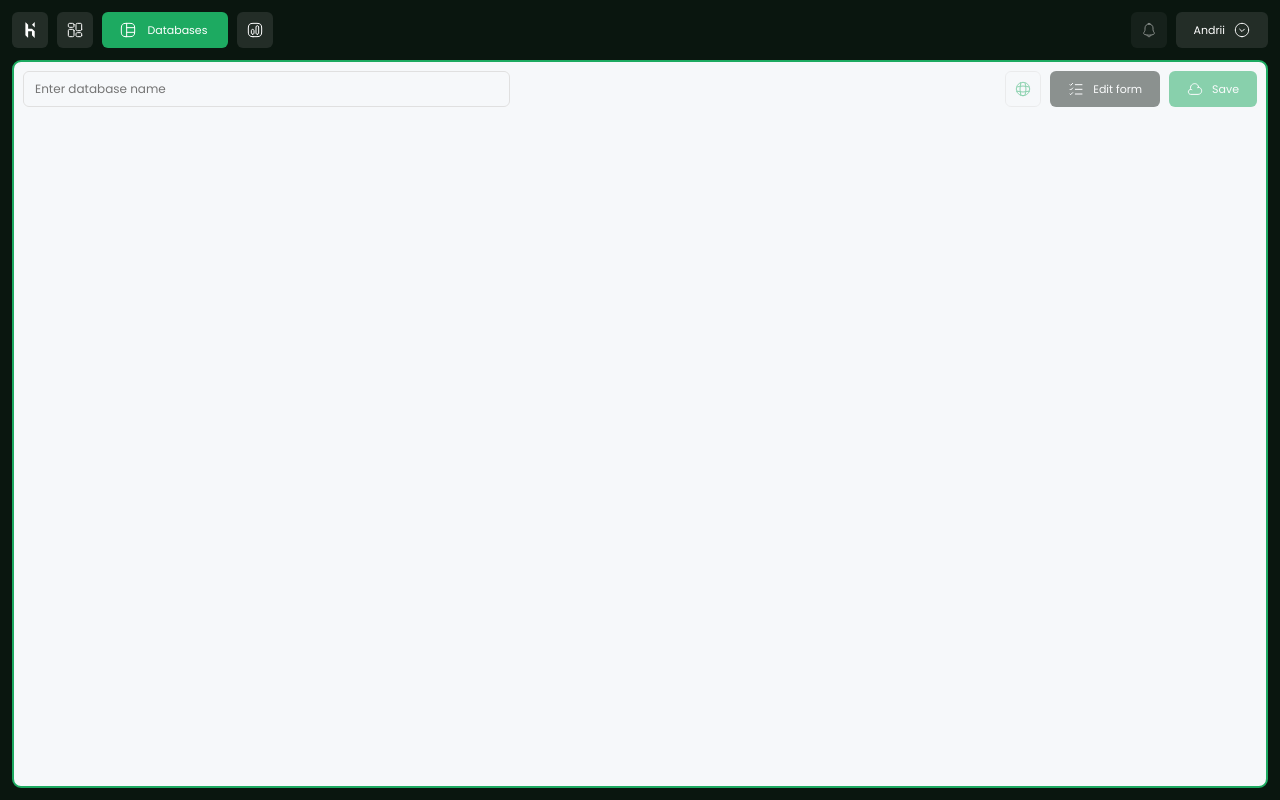
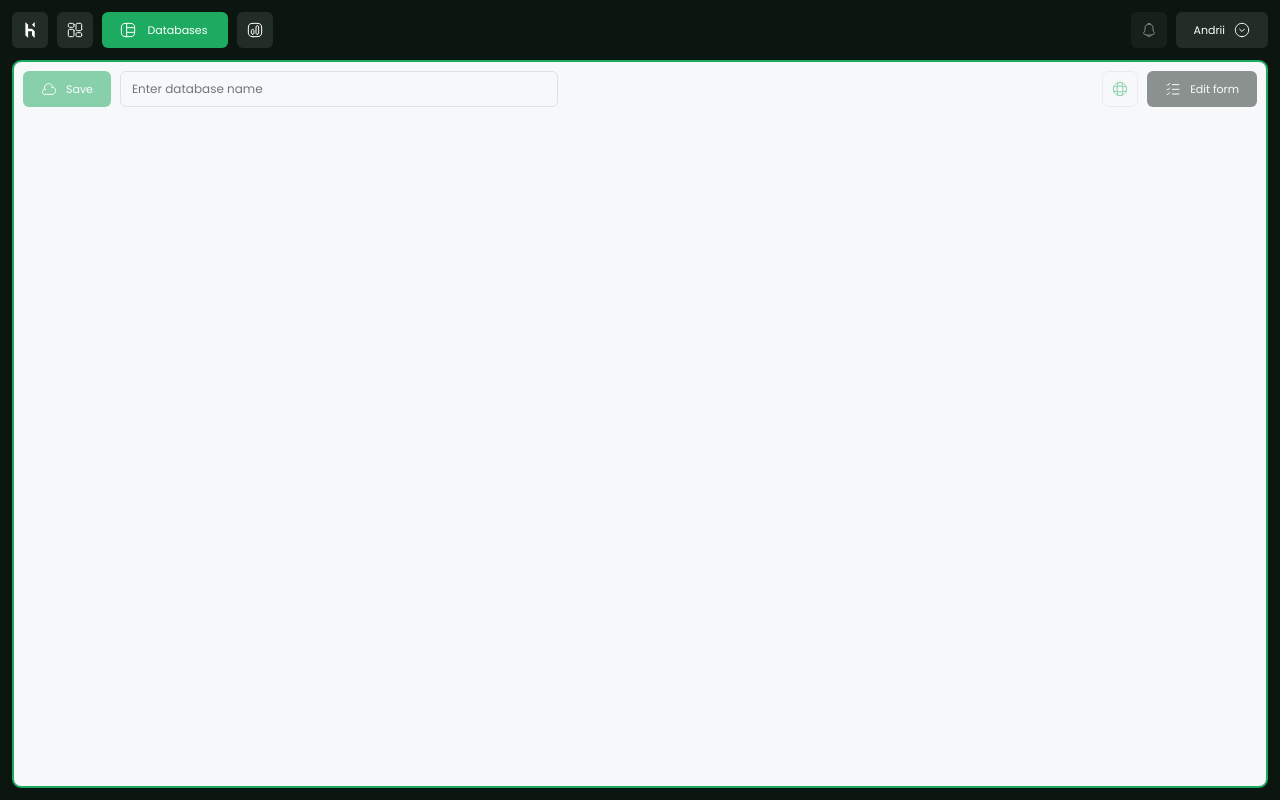
Before and after one commit to komiakov/HUMAINims_Vue, a Nuxt app: page /databases/new in a window 1280 px wide. Built offline with nearby package versions, Linux system fonts and the light colour scheme.

Commit message:
update new db func panel

```diff
--- a/app/pages/databases/new.vue
+++ b/app/pages/databases/new.vue
@@ -5,17 +5,15 @@
 <template>
     <div id="functional-panel" class="container-flex">
         <section id="functional-panel__left">
+            <HmnButton icon-left="save" label="Save" type="accent" :disabled="true" />
             <HmnInput id="database-name" placeholder="Enter database name" />
         </section>
         <section>
             <HmnButton class="desktop-btns" icon-left="translator" type="primary" :disabled="true" />
             <HmnButton class="desktop-btns" icon-left="editForm" label="Edit form" type="secondary mbl-hide"
                 :disabled="true" />
-            <HmnButton class="desktop-btns" icon-left="save" label="Save" type="accent mbl-hide" :disabled="true" />
             <HmnDropdown class="mobile-btns" icon-right="more" type="secondary mbl-hide" id="header-dropdown">
                 <template #>
-                    <HmnButton icon-left="save" label="Save" type="accent" :disabled="true" />
-                    <hr>
                     <HmnButton icon-left="translator" label="Translations" type="primary" :disabled="true" />
                     <HmnButton icon-left="editForm" label="Edit form" type="primary" :disabled="true" />
                 </template>
```
